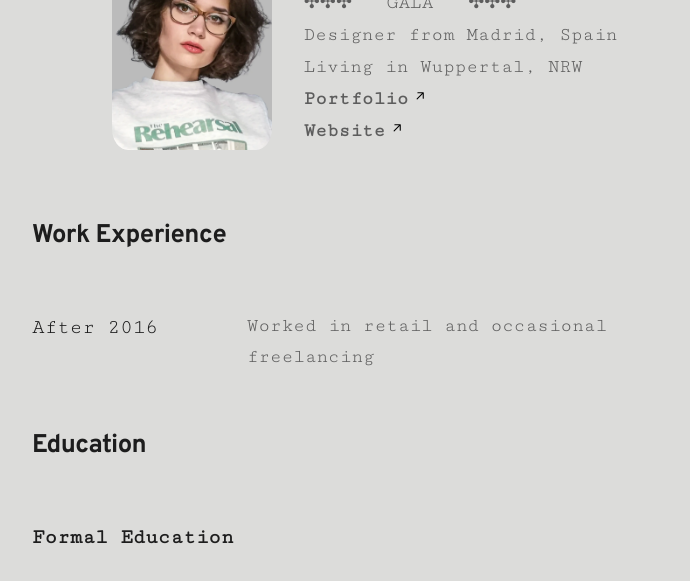
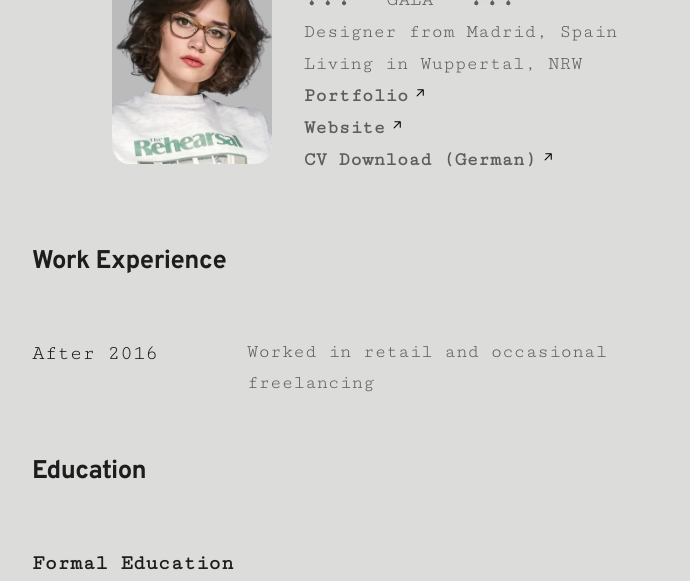
Before and after one commit to galagaliano/galagaliano.github.io, a website: page cv/cv.html in a window 1280 px wide. Shown: the part 146-727 px from the top of the page, without its empty margins (297-987 px from the left). Drawn offline with Linux system fonts and the light colour scheme.

Commit message:
cv download link

```diff
--- a/cv/cv.html
+++ b/cv/cv.html
@@ -95,6 +95,26 @@
                 rel="noopener noreferrer"
                 class="website__link"
                 >Website</a
+              ><svg
+                xmlns="http://www.w3.org/2000/svg"
+                viewBox="0 0 20 20"
+                fill="currentColor"
+                class="link__icon"
+              >
+                <path
+                  fill-rule="evenodd"
+                  d="M5.22 14.78a.75.75 0 001.06 0l7.22-7.22v5.69a.75.75 0 001.5 0v-7.5a.75.75 0 00-.75-.75h-7.5a.75.75 0 000 1.5h5.69l-7.22 7.22a.75.75 0 000 1.06z"
+                  clip-rule="evenodd"
+                />
+              </svg>
+            </li>
+            <li>
+              <a
+                href="/pdf/CV_Andrea_Gala_Galiano_2023(deutsch).pdf"
+                target="_blank"
+                rel="noopener noreferrer"
+                class="website__link"
+                >CV Download (German)</a
               ><svg
                 xmlns="http://www.w3.org/2000/svg"
                 viewBox="0 0 20 20"
```
Also changed, not shown: 1 other file.
